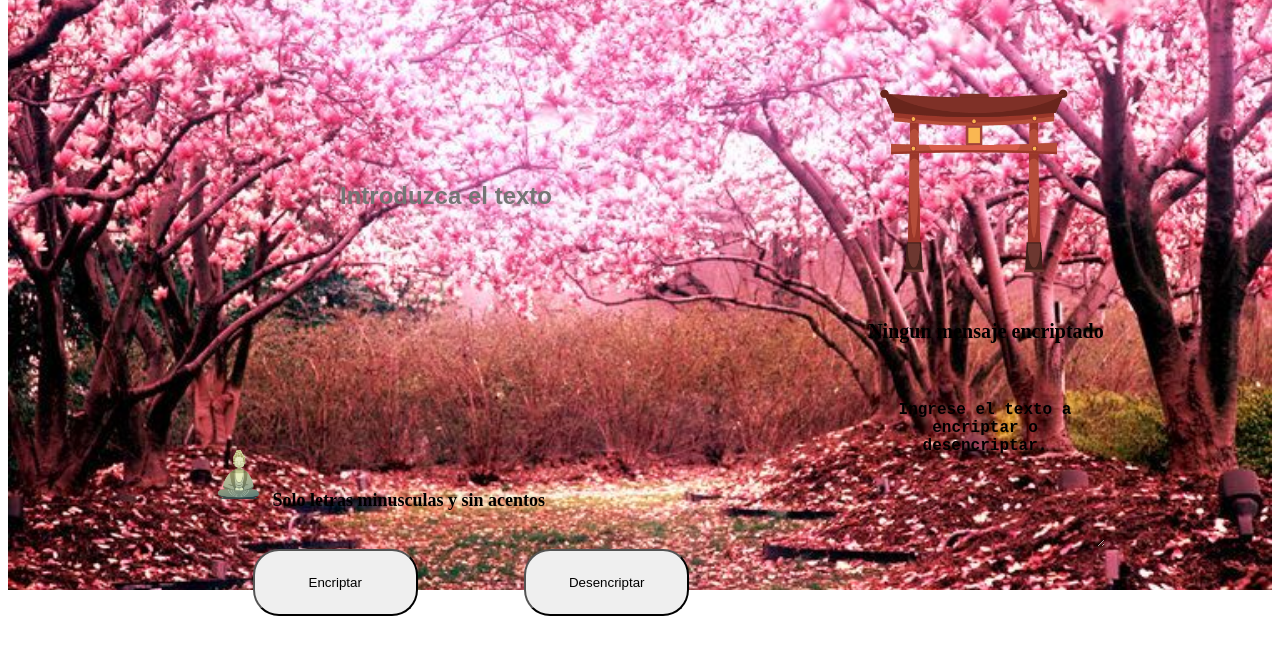
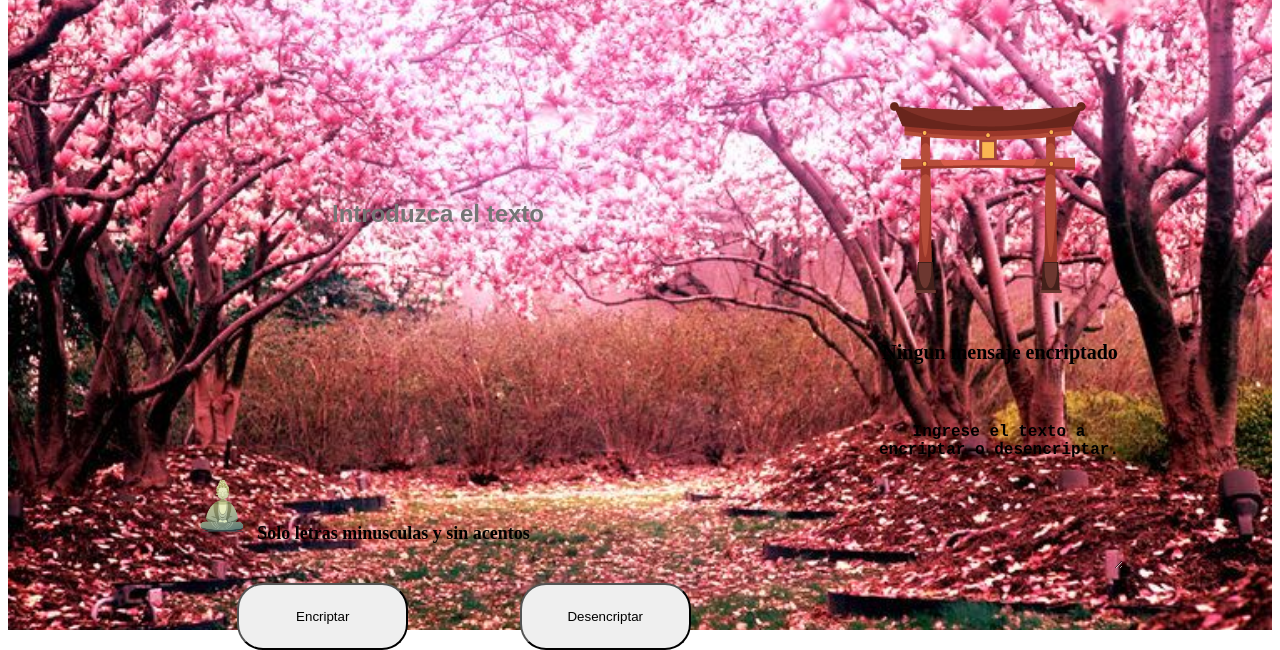
Before and after one commit to maccaromcr/Challenge-alura1, a plain HTML site: page index.html in a window 1280 px wide. Shown: the part 258-908 px from the top of the page. Before the commit the page ends 874 px from the top, so only its background shows below. Drawn offline with Linux system fonts and the light colour scheme.

Commit message:
ajuste de tamaño pantalla en css

```diff
--- a/css/estilos.css
+++ b/css/estilos.css
@@ -15,8 +15,8 @@
 .contenedor{
 
     margin: auto;
-    width: 980px;
-    height: 800px;
+    width: 1020px;
+    height: 840px;
     padding:20px;
 
 
```
